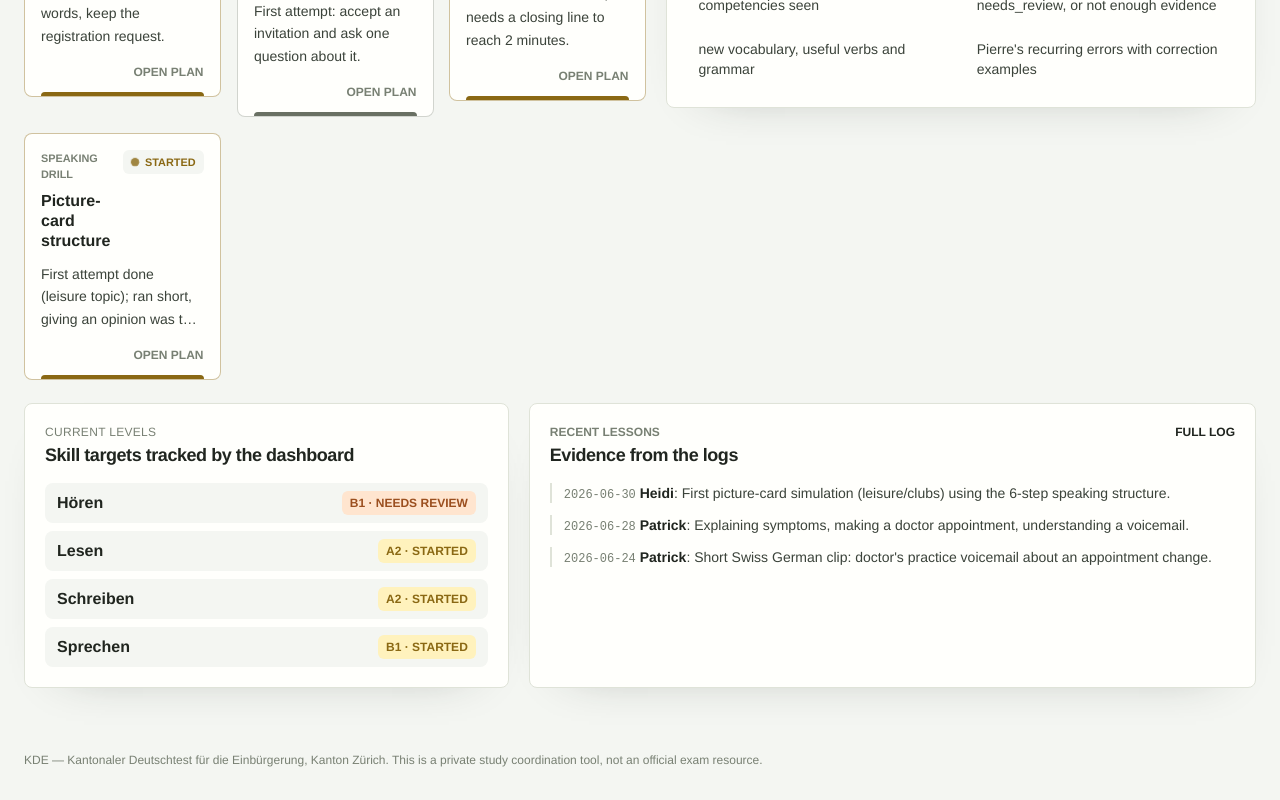
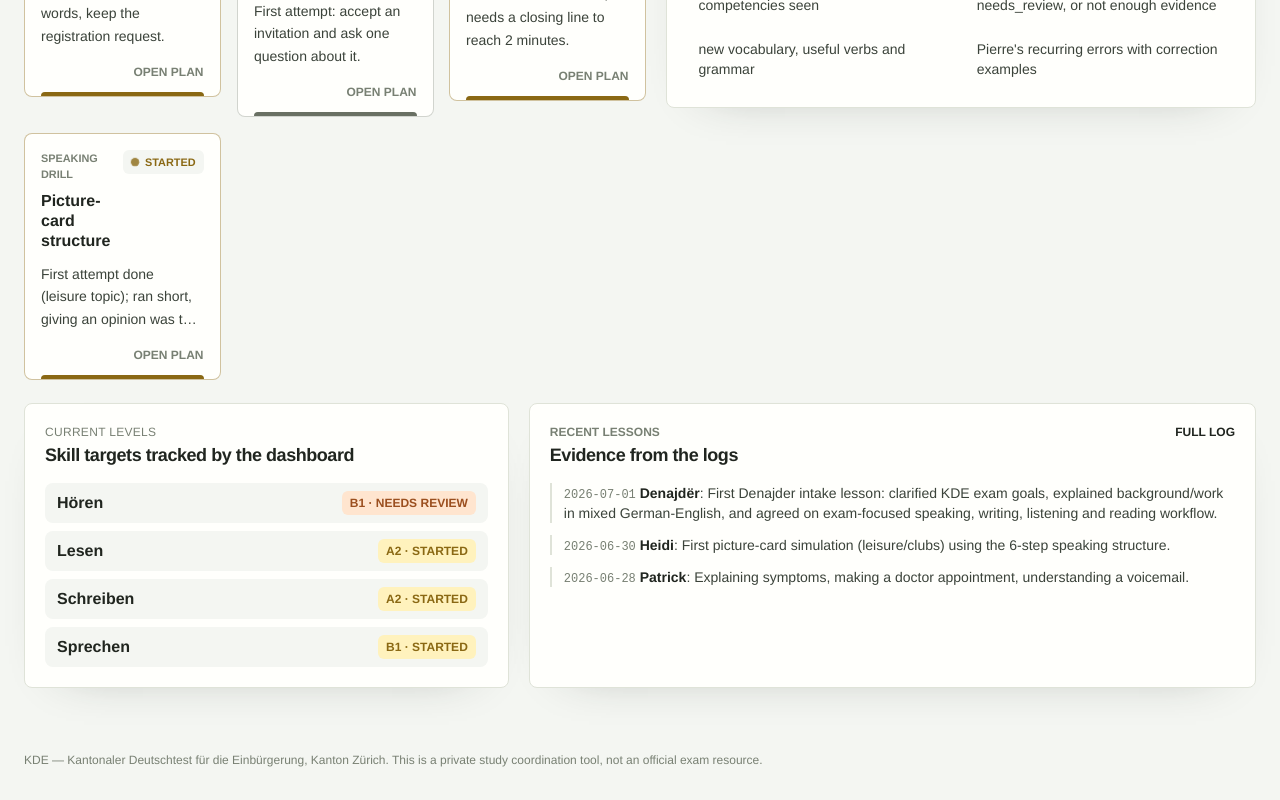
Before and after one commit to BuenoGrande/kde-dashboard, a React (Vite) app: page / in a window 1280 px wide. Shown: the part 1206-2006 px from the top of the page. Built offline with nearby package versions, Linux system fonts and the light colour scheme.

Commit message:
Update Denajder lesson progress

```diff
--- a/src/data/progress.ts
+++ b/src/data/progress.ts
@@ -98,9 +98,9 @@ export const domains: Domain[] = [
     status: "started",
     priority: "medium",
     teacher: "heidi",
-    lastPracticed: "2026-06-30",
-    nextAction: "Add a natural closing line to the self-introduction and time it.",
-    note: "Fluent up to ~90 seconds; stalls without a closing line.",
+    lastPracticed: "2026-07-01",
+    nextAction: "Make the origin/residence/exam-goal intro automatic, then time the full answer.",
+    note: "Can explain background with support; still switches languages under pressure.",
   },
   {
     id: "housing",
@@ -118,9 +118,9 @@ export const domains: Domain[] = [
     status: "started",
     priority: "medium",
     teacher: "heidi",
-    lastPracticed: "2026-06-19",
-    nextAction: "Add a work-related listening voicemail and a short reading text.",
-    note: "Describes his job well; 'weil'-clauses still shaky.",
+    lastPracticed: "2026-07-01",
+    nextAction: "Answer spontaneous job questions in short German sentences.",
+    note: "Can name field and workplace context; needs cleaner German-only production.",
   },
   {
     id: "health",
@@ -138,9 +138,9 @@ export const domains: Domain[] = [
     status: "started",
     priority: "high",
     teacher: "denajder",
-    lastPracticed: "2026-06-05",
+    lastPracticed: "2026-07-01",
     nextAction: "Read one Gemeinde notice together and extract date, place, deadline.",
-    note: "Administrative vocabulary still thin.",
+    note: "Exam purpose discussed; needs real timed Gemeinde reading/writing evidence.",
   },
   {
     id: "school-family",
@@ -446,6 +446,39 @@ export const lessonLogs: LessonLog[] = [
     repeatNext: "Second picture-card simulation on a health/doctor topic, full 5 minutes.",
     isSample: true,
   },
+  {
+    id: "l9",
+    date: "2026-07-01",
+    teacher: "denajder",
+    domains: ["personal-profile", "work-study", "gemeinde"],
+    skills: ["sprechen", "schreiben", "lesen", "hoeren"],
+    practiced:
+      "First Denajder intake lesson: clarified KDE exam goals, explained background/work in mixed German-English, and agreed on exam-focused speaking, writing, listening and reading workflow.",
+    vocabulary: [
+      "die Staatsbürgerschaft",
+      "die Prüfung",
+      "in zwei Wochen",
+      "die E-Mail",
+      "die Frage",
+      "das Formular",
+      "die Frist",
+    ],
+    verbs: ["wohnen", "kommen", "arbeiten", "brauchen", "verstehen", "schreiben", "verschieben"],
+    grammar: [
+      "Verb-final word order after dass/weil",
+      "Fixed chunks for cases: in der Schweiz, in den USA, für die Prüfung",
+    ],
+    mistakes: [
+      "Frequent switch to French/English when searching for words",
+      "Unstable self-introduction chunks: aus Frankreich / in der Schweiz / in den USA",
+      "Time expression error around 'in zwei Wochen'",
+      "Avoids cases/articles instead of memorising essential fixed phrases",
+    ],
+    canNowDo:
+      "Explain the exam goal and personal background with support, and identify the lesson strategy for the next two weeks.",
+    repeatNext:
+      "Run one real Denajder task: 10-minute reading notice or 40-word A2 email, plus spontaneous speaking from pre-taught vocabulary.",
+  },
 ];
 
 // ---------------------------------------------------------------------------
```
